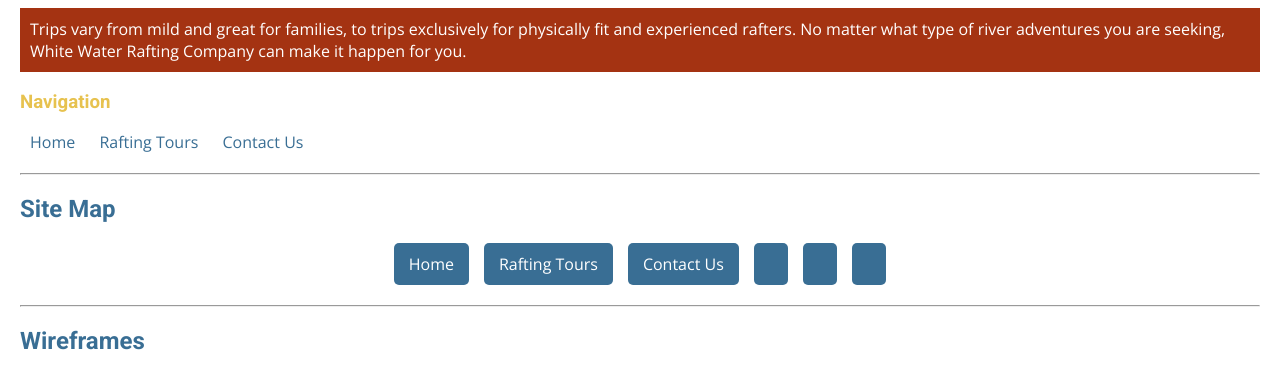
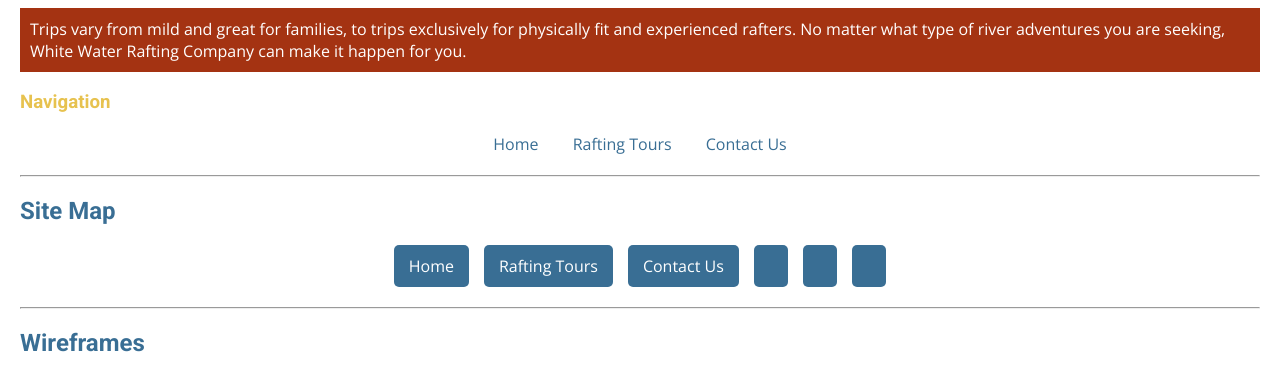
Before and after one commit to PathfinderPew/wdd130, a plain HTML site: page index.html in a window 1280 px wide. Shown: the part 1820-2192 px from the top of the page. Drawn offline with nearby package versions, Linux system fonts and the light colour scheme.

Commit message:
Pathing updates

```diff
--- a/index.html
+++ b/index.html
@@ -3,6 +3,7 @@
 
 <head>
   <meta charset="utf-8" />
+  <meta name="viewport" content="width=device-width, initial-scale=1.0" />
   <title>White Water Rafting Site Plan</title>
   <link type="text/css" rel="stylesheet" href="styles/site-plan-rafting.css" />
 </head>
@@ -12,7 +13,7 @@
     <h1>White Water Rafting Site Plan</h1>
     <h2>Brandon Pew</h2>
     <h2>WDD 130-01</h2>
-    <!-- Added the site name, my name, and section number -->
+    <!-- Updated site name, name, and section number -->
   </header>
   <main>
     <hr />
@@ -29,7 +30,7 @@
     <h2>Branding</h2>
     <h3>Website Logo</h3>
     <img src="images/rafting_logo.png" alt="White Water Rafting Logo" />
-    <!-- Added a local logo image, replace 'rafting_logo.png' with your image file name -->
+    <!-- Updated local logo image path -->
 
     <hr />
     <h2>Style Guide</h2>
@@ -75,11 +76,11 @@
 
     <h3>Navigation</h3>
     <nav>
-      <a href="#">Home</a>
+      <a href="index.html">Home</a>
       <a href="#">Rafting Tours</a>
       <a href="#">Contact Us</a>
     </nav>
-    <!-- Updated navigation -->
+    <!-- Updated navigation with actual links -->
 
     <hr />
     <h2>Site Map</h2>
--- a/styles/site-plan-rafting.css
+++ b/styles/site-plan-rafting.css
@@ -95,8 +95,13 @@ p.colored {
 }
 
 /* Navigation Styles */
+nav {
+  text-align: center;
+  margin: 20px 0;
+}
+
 nav a {
-  margin: 0 10px;
+  margin: 0 15px;
   color: var(--primary-color);
   text-decoration: none;
 }
```
